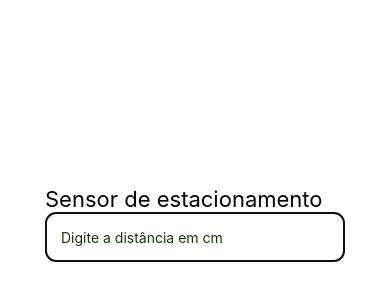
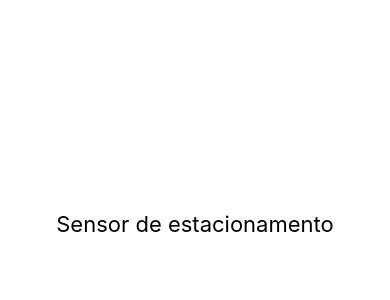
Before and after one commit to ederzin13/sensor-de-estacionamento, a React Native app: screen / in a window 390 px wide. Shown: the part 198-498 px from the top of the page. Built offline with nearby package versions, Linux system fonts and the light colour scheme.

Commit message:
system is alive message on useEffect - fix later

```diff
--- a/components/Sensor.tsx
+++ b/components/Sensor.tsx
@@ -15,20 +15,18 @@ export default function Sensor() {
     }, 3000);
   }, []);
 
+  //gera mensagens muito rápido
+  // useEffect(() => {
+  //   const alive = setInterval(() => {
+  //     console.log("Averiguando...");
+  //   }, 2000);
+  // }, [!loading]);
+
   if (loading) return <ActivityIndicator size="large"></ActivityIndicator>;
 
   return (
     <View>
       <Title></Title>
-      <TextInput
-        placeholder="Digite a distância em cm"
-        style={globalStyles.input}
-        autoFocus
-        keyboardType="numeric"
-        // onChangeText={(text) => {
-        //   setDistance();
-        // }}
-      ></TextInput>
     </View>
   );
 }
```
